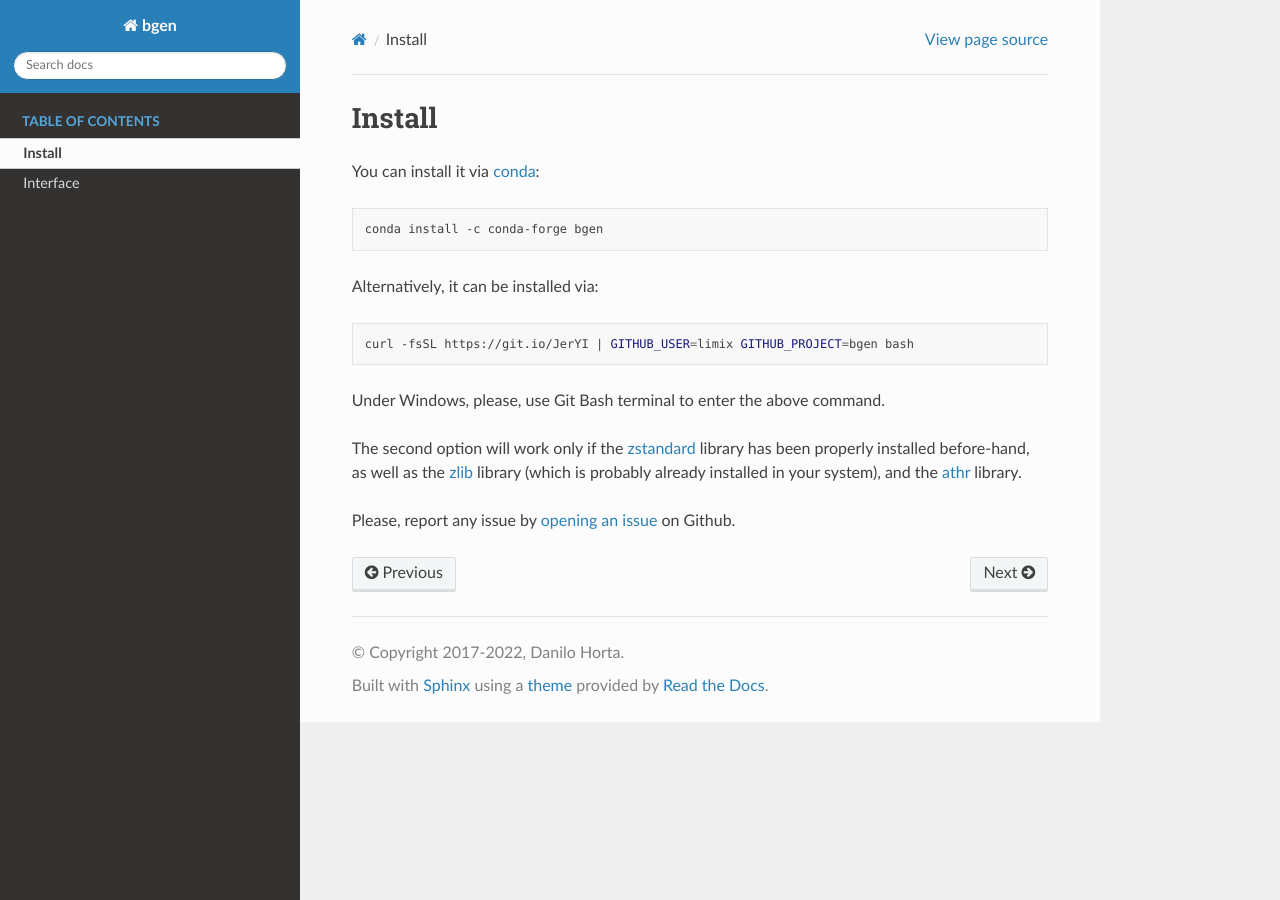
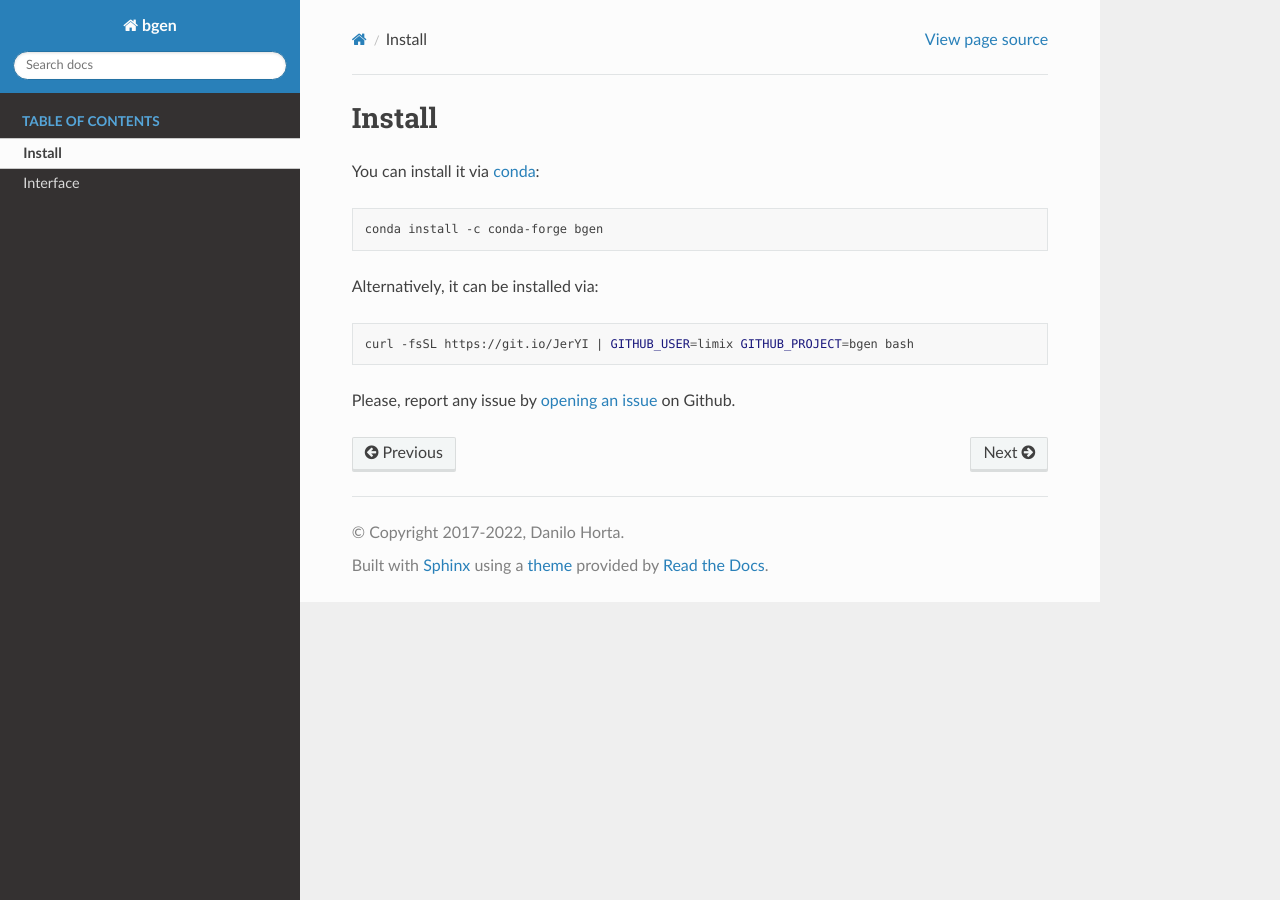
Before and after one commit to limix/bgen, a Sphinx documentation site: the page built from doc/install.rst, in a window 1280 px wide. Built offline with Sphinx 7.4.7 and the Read the Docs theme 2.0.0, drawn with Linux system fonts in a browser that asks for light colours.

Commit message:
Update install instructions, bump version

```diff
--- a/CMakeLists.txt
+++ b/CMakeLists.txt
@@ -1,7 +1,7 @@
 cmake_minimum_required(VERSION 3.18 FATAL_ERROR)
 project(
   bgen
-  VERSION 4.1.6
+  VERSION 4.1.7
   LANGUAGES C)
 set(PROJECT_DESCRIPTION
     "It fully supports the BGEN format specifications 1.2 and 1.3.")
--- a/doc/install.rst
+++ b/doc/install.rst
@@ -14,16 +14,7 @@ Alternatively, it can be installed via:
 
   curl -fsSL https://git.io/JerYI | GITHUB_USER=limix GITHUB_PROJECT=bgen bash
 
-Under Windows, please, use Git Bash terminal to enter the above command.
-
-The second option will work only if the zstandard_ library has been properly
-installed before-hand, as well as the zlib_ library (which is probably
-already installed in your system), and the athr_ library.
-
 Please, report any issue by `opening an issue`_ on Github.
 
 .. _conda: http://conda.pydata.org/docs/index.html
-.. _zlib: https://github.com/horta/zlib.install
-.. _Zstandard: https://github.com/horta/zstd.install
-.. _athr: https://github.com/horta/almosthere
 .. _opening an issue: https://github.com/limix/bgen/issues/new
```
Also changed, not shown: README.md (+1 -16 lines).
